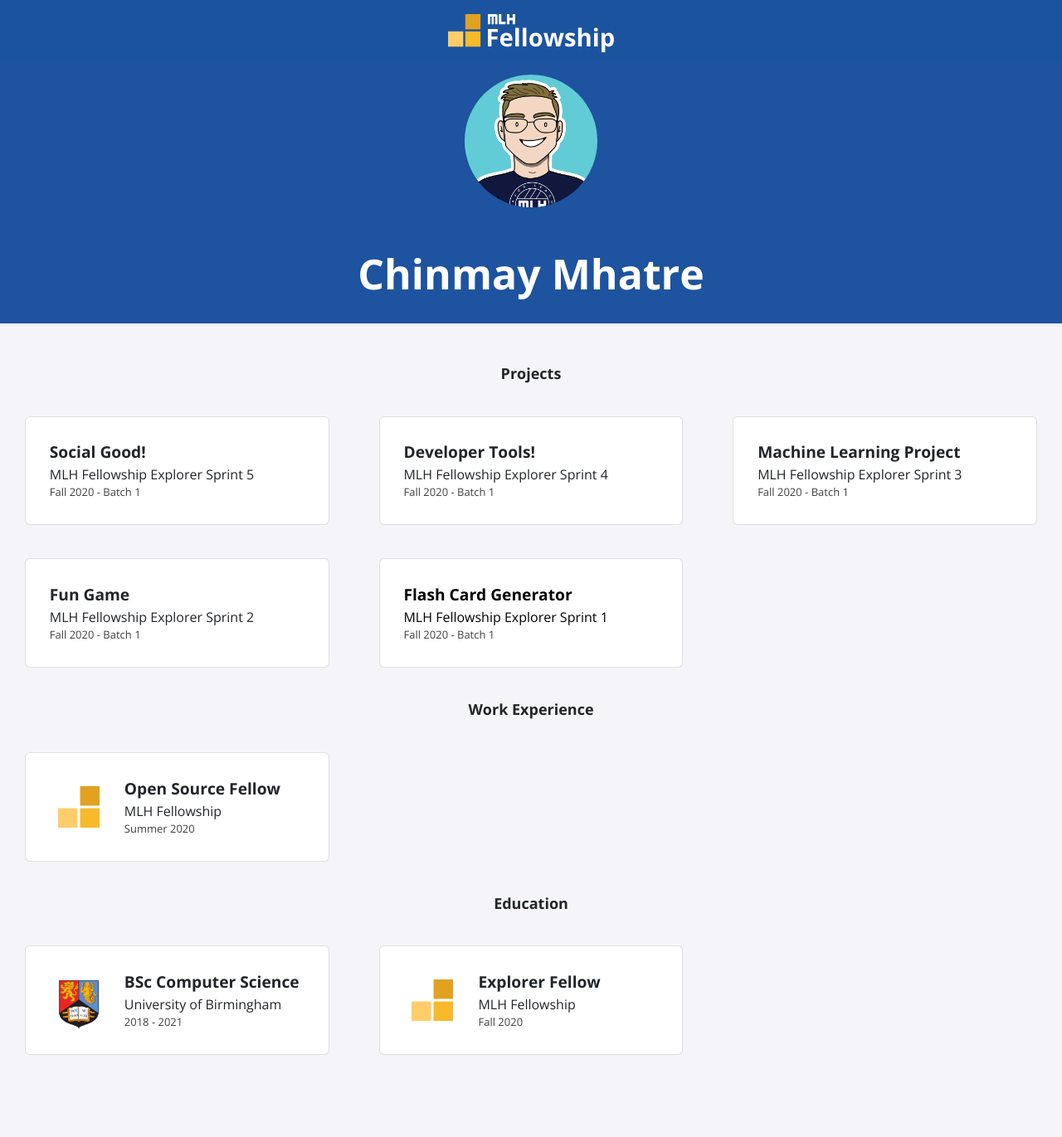
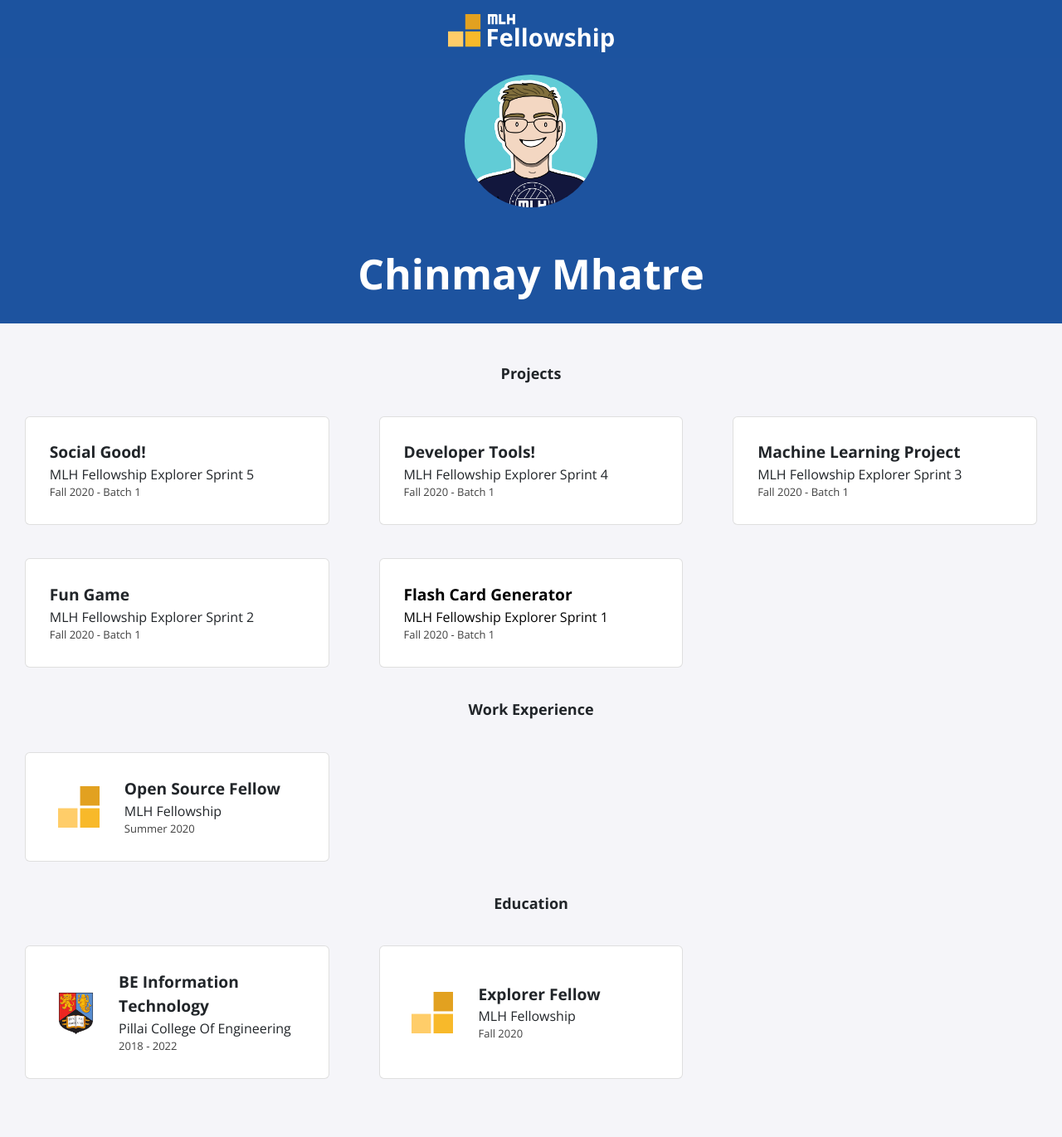
Before and after one commit to ChinmayMhatre/ChinmayMhatre.github.io, a Jekyll site: the page built from index.html, in a window 1280 px wide. Shown: the whole page at 83% size. Built offline with Jekyll 4.4.1, drawn with Linux system fonts in a browser that asks for light colours; nearby versions of some CDN libraries; before the commit the page ends 1342 px from its top, so only the background shows below that.

Commit message:
changed college details

```diff
--- a/_data/education.yml
+++ b/_data/education.yml
@@ -1,6 +1,6 @@
-- course: BSc Computer Science
-  institute: University of Birmingham
-  dates: 2018 - 2021
+- course: BE Information Technology
+  institute: Pillai College Of Engineering
+  dates: 2018 - 2022
   logo: uob.png
 
 - course: Explorer Fellow
```
